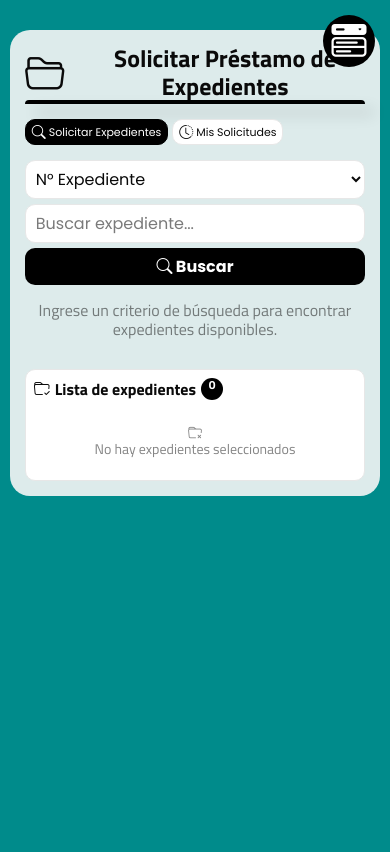
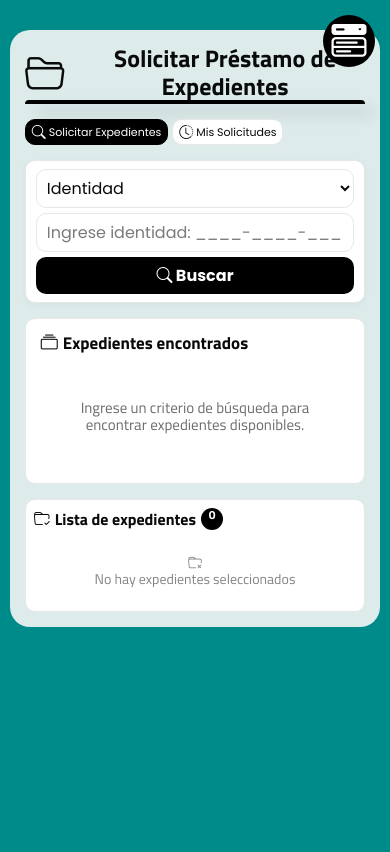
Before and after one commit to Sid2800/SIWIH, a Django app: template s_exp/templates/s_exp/buscador_expedientes.html in a window 390 px wide. Shown: the top 852 px of the page. Run offline with Django 5.2, Linux system fonts and the light colour scheme; the template is opened without the code that fills it: most values are stand-ins (such as "Sample title", 1, 10 or a date in 2020); grey boxes marked "Sample" are stand-in pictures; parts of the project's set-up code (start-up, migrations or seed data) failed here and were passed over; some libraries are stand-ins or nearby versions; some web fonts are replaced.

Commit message:
feat(s_exp): mejoras buscador - identidad por defecto, mascara, layout 3-col, modal helpers
Seccion 1 de mejoras solicitadas:
- Filtro por defecto: Identidad (antes era N° Expediente)
- Mascara InputMask con regex del modulo Editar Pacientes (____-____-_____)
- Fix Enter: limpia placeholders/espacios antes de buscar
- Validacion: minimo 6 digitos para identidad
- Layout vertical: busqueda arriba, lista de resultados abajo
- Grid 3 columnas en pantallas grandes; 2 en tablet; 1 en movil
- Display 'Identidad - Nombre' en cada tarjeta de resultado
- Modal de confirmacion reutiliza confirmarAccion() de helpers.js
- Carrito muestra identidad como dato principal

Archivos: buscador_expedientes.html, buscador_carrito.js, s_exp.css

```diff
--- a/core/static/core/css/s_exp.css
+++ b/core/static/core/css/s_exp.css
@@ -1680,3 +1680,184 @@ body.darkmode .sexp-reporte-card,
 body.darkmode .sexp-kpi-card {
     background-color: #3f4247;
 }
+
+/* ============================================================
+   BUSCADOR — Layout vertical con grid responsivo de 3 columnas
+   ============================================================ */
+.sexp-buscador-vertical {
+    display: flex;
+    flex-direction: column;
+    gap: 1.5rem;
+}
+
+/* Caja de búsqueda en la parte superior */
+.sexp-search-box--top {
+    background-color: var(--blanco);
+    padding: 1rem 1.5rem;
+    border-radius: 1rem;
+    border: 1px solid var(--colorLinea);
+    box-shadow: 0 2px 6px rgba(0,0,0,0.04);
+    margin-bottom: 0;
+}
+
+.sexp-buscador-resultados-wrap {
+    background-color: var(--blanco);
+    padding: 1.5rem;
+    border-radius: 1rem;
+    border: 1px solid var(--colorLinea);
+    color: var(--colorTablacelda);
+}
+
+.sexp-buscador-resultados-titulo {
+    margin: 0 0 1rem 0;
+    font-size: 1.7rem;
+    font-weight: 700;
+    color: var(--colorTablacelda);
+    display: flex;
+    align-items: center;
+    gap: 0.5rem;
+}
+
+/* Grid responsivo: 3 columnas en pantallas grandes */
+.sexp-resultados-grid {
+    display: grid;
+    grid-template-columns: repeat(3, 1fr);
+    gap: 1rem;
+}
+
+.sexp-grid-empty {
+    grid-column: 1 / -1;
+    text-align: center;
+    padding: 2rem;
+    opacity: 0.6;
+    font-size: 1.5rem;
+}
+
+/* Tarjeta de resultado en grid */
+.sexp-resultado--card {
+    flex-direction: column;
+    align-items: stretch;
+    gap: 0.6rem;
+    padding: 1.2rem 1.4rem;
+    margin-bottom: 0;
+    min-height: 130px;
+}
+
+.sexp-resultado-id-nombre {
+    margin: 0 0 0.3rem 0;
+    font-size: 1.5rem;
+    font-weight: 700;
+    line-height: 1.3;
+    word-break: break-word;
+}
+
+.sexp-resultado-id-nombre .sexp-id {
+    color: var(--colorBoton);
+    font-weight: 700;
+}
+
+.sexp-resultado-id-nombre .sexp-sep {
+    margin: 0 0.3rem;
+    opacity: 0.5;
+}
+
+.sexp-resultado-id-nombre .sexp-nombre {
+    font-weight: 600;
+}
+
+.sexp-resultado-exp,
+.sexp-resultado-ubic {
+    margin: 0 !important;
+    font-size: 1.3rem;
+    opacity: 0.8;
+    display: flex;
+    align-items: center;
+    gap: 0.4rem;
+}
+
+.sexp-resultado-acciones {
+    display: flex;
+    justify-content: space-between;
+    align-items: center;
+    gap: 0.5rem;
+    margin-top: 0.5rem;
+    padding-top: 0.6rem;
+    border-top: 1px dashed var(--colorLinea);
+}
+
+/* Carrito en parte inferior */
+.sexp-carrito--bottom {
+    width: 100%;
+    box-sizing: border-box;
+}
+
+.sexp-carrito-form-grid {
+    display: grid;
+    grid-template-columns: 1fr 2fr;
+    gap: 1rem;
+    margin-bottom: 0.5rem;
+}
+
+.sexp-info-unidad {
+    font-size: 1.4rem;
+    opacity: 0.7;
+    margin: 0.2rem 0 0.5rem 0;
+}
+
+/* Modal de confirmación */
+.sexp-modal-confirm {
+    text-align: left;
+    font-size: 1.4rem;
+}
+
+.sexp-modal-lista {
+    margin: 0.6rem 0;
+    padding-left: 1.6rem;
+    max-height: 180px;
+    overflow-y: auto;
+    font-size: 1.3rem;
+}
+
+.sexp-modal-lista li {
+    margin-bottom: 0.3rem;
+}
+
+/* ============================================================
+   BUSCADOR — Responsive
+   ============================================================ */
+
+/* Tablet: 2 columnas */
+@media (max-width: 1024px) {
+    .sexp-resultados-grid {
+        grid-template-columns: repeat(2, 1fr);
+    }
+    .sexp-carrito-form-grid {
+        grid-template-columns: 1fr;
+    }
+}
+
+/* Móvil: 1 columna */
+@media (max-width: 640px) {
+    .sexp-resultados-grid {
+        grid-template-columns: 1fr;
+        gap: 0.8rem;
+    }
+    .sexp-search-box--top {
+        flex-direction: column;
+        padding: 0.8rem 1rem;
+    }
+    .sexp-search-box--top .sexp-search-select,
+    .sexp-search-box--top .sexp-search-input,
+    .sexp-search-box--top .sexp-search-btn {
+        width: 100%;
+    }
+    .sexp-resultado-id-nombre {
+        font-size: 1.4rem;
+    }
+}
+
+/* Dark mode para el nuevo layout */
+body.darkmode .sexp-search-box--top,
+body.darkmode .sexp-buscador-resultados-wrap {
+    background-color: #3f4247;
+}
--- a/core/static/core/scripts/s_exp/buscador_carrito.js
+++ b/core/static/core/scripts/s_exp/buscador_carrito.js
@@ -1,22 +1,78 @@
 /**
  * Módulo s_exp — Buscador de Expedientes y Selección de Solicitud
- * Busca sobre la base SIWI (Paciente + Expediente) y muestra disponibilidad.
+ * - Filtro Identidad por defecto con máscara ____-____-_____
+ * - Layout responsivo de 3 columnas en pantallas grandes
+ * - Display "Identidad - Nombre"
+ * - Modal de confirmación reutilizando confirmarAccion() de helpers.js
  */
 
 let carrito = [];
+let mascaraIdentidadInstance = null;
 
 $(document).ready(function () {
     $('#btn-buscar').on('click', buscarExpedientes);
-    $('#busqueda-input').on('keypress', function (e) {
-        if (e.which === 13) buscarExpedientes();
+
+    // Buscar al presionar Enter (sin generar espacios extra)
+    $('#busqueda-input').on('keydown', function (e) {
+        if (e.key === 'Enter' || e.which === 13) {
+            e.preventDefault();
+            e.stopPropagation();
+            // Limpiar espacios y placeholders de máscara
+            const valorActual = $(this).val().replace(/_/g, '').trim();
+            $(this).val(valorActual);
+            buscarExpedientes();
+        }
     });
+
+    // Cambiar máscara según tipo de búsqueda
+    $('#tipo-busqueda').on('change', actualizarMascaraInput);
+
     $('#btn-enviar-solicitud').on('click', enviarSolicitud);
     $('#solicitud-motivo').on('change', validarFormulario);
+
+    // Aplicar máscara inicial (Identidad por defecto)
+    actualizarMascaraInput();
 
     // Cargar motivos y unidad del usuario
     cargarMotivos();
     cargarInfoUsuario();
 });
+
+
+/**
+ * Aplica la máscara correcta al input según el tipo de búsqueda seleccionado.
+ * Identidad usa el formato estándar de SIWI (regexIdentidad de helpers.js).
+ */
+function actualizarMascaraInput() {
+    const tipo = $('#tipo-busqueda').val();
+    const $input = $('#busqueda-input');
+
+    // Remover máscara anterior si existe
+    if (mascaraIdentidadInstance) {
+        try { mascaraIdentidadInstance.remove(); } catch (e) {}
+        mascaraIdentidadInstance = null;
+    }
+    $input.val('');
+
+    if (tipo === 'identidad') {
+        // Misma máscara que el módulo Editar Pacientes
+        mascaraIdentidadInstance = Inputmask({
+            regex: typeof regexIdentidad !== 'undefined'
+                ? regexIdentidad
+                : "^([0-3][0-9])([0-9][0-9])-(1|2)[0-9]{3}-[0-9]{5}$",
+            placeholder: typeof formatoIdentidad !== 'undefined'
+                ? formatoIdentidad
+                : "____-____-_____",
+            showMaskOnHover: false,
+        });
+        mascaraIdentidadInstance.mask($input[0]);
+        $input.attr('placeholder', 'Ingrese identidad: ____-____-_____');
+    } else if (tipo === 'nombre') {
+        $input.attr('placeholder', 'Ingrese nombre o apellido del paciente...');
+    } else {
+        $input.attr('placeholder', 'Ingrese N° de expediente...');
+    }
+}
 
 
 function cargarMotivos() {
@@ -51,13 +107,29 @@ function cargarInfoUsuario() {
 
 
 function buscarExpedientes() {
-    const query = $('#busqueda-input').val().trim();
+    let query = $('#busqueda-input').val();
     const tipo = $('#tipo-busqueda').val();
+
+    // Limpiar placeholders de máscara y espacios extra
+    query = query.replace(/_/g, '').trim();
 
     if (!query) {
         toastr.warning('Ingrese un criterio de búsqueda');
         return;
     }
+
+    // Para identidad, validar formato mínimo (con o sin guiones)
+    if (tipo === 'identidad') {
+        const sinGuiones = query.replace(/-/g, '');
+        if (sinGuiones.length < 6) {
+            toastr.warning('Ingrese al menos 6 dígitos de la identidad');
+            return;
+        }
+    }
+
+    $('#resultados-busqueda').html(
+        '<p class="sexp-grid-empty"><i class="bi bi-hourglass-split"></i> Buscando expedientes...</p>'
+    );
 
     $.ajax({
         url: window.urls.s_exp_buscar_expedientes_api,
@@ -68,6 +140,9 @@ function buscarExpedientes() {
         },
         error: function () {
             toastr.error('Error al buscar expedientes');
+            $('#resultados-busqueda').html(
+                '<p class="sexp-grid-empty">Error al buscar. Intente nuevamente.</p>'
+            );
         }
     });
 }
@@ -77,7 +152,7 @@ function renderResultados(data) {
     const container = $('#resultados-busqueda');
 
     if (!data.length) {
-        container.html('<p style="opacity:0.5; text-align:center;">No se encontraron resultados.</p>');
+        container.html('<p class="sexp-grid-empty">No se encontraron resultados.</p>');
         return;
     }
 
@@ -102,17 +177,27 @@ function renderResultados(data) {
             botonHtml = '<button class="sexp-add-btn" disabled>No disponible</button>';
         }
 
+        // Display: "Identidad - Nombre" como título principal
+        const identidad = item.paciente_dni || 'Sin identidad';
+        const nombre = item.paciente_nombre || 'Sin paciente asignado';
+
         html += `
-        <div class="sexp-resultado">
+        <div class="sexp-resultado sexp-resultado--card">
             <div class="sexp-resultado__info">
-                <h4><i class="bi bi-folder2"></i> Expediente #${item.numero_expediente}</h4>
-                <p><strong>${item.paciente_nombre || 'Sin paciente asignado'}</strong></p>
-                <p style="font-size:1.2rem;">${item.paciente_dni ? 'ID: ' + item.paciente_dni : ''}</p>
-                <p style="font-size:1.2rem; color:var(--primario-oscuro); font-weight:600;">
-                    <i class="bi bi-geo-alt"></i> Ubicación: ${item.ubicacion_fisica || 'Archivo Central'}
+                <h4 class="sexp-resultado-id-nombre">
+                    <i class="bi bi-person-badge"></i>
+                    <span class="sexp-id">${identidad}</span>
+                    <span class="sexp-sep">—</span>
+                    <span class="sexp-nombre">${nombre}</span>
+                </h4>
+                <p class="sexp-resultado-exp">
+                    <i class="bi bi-folder2"></i> Expediente #${item.numero_expediente}
+                </p>
+                <p class="sexp-resultado-ubic">
+                    <i class="bi bi-geo-alt"></i> ${item.ubicacion_fisica || 'Archivo Central'}
                 </p>
             </div>
-            <div style="display:flex; align-items:center; gap:0.5rem;">
+            <div class="sexp-resultado-acciones">
                 <span class="sexp-badge ${badgeClass}">${badgeText}</span>
                 ${botonHtml}
             </div>
@@ -131,15 +216,19 @@ function agregarAlCarrito(item) {
 
     carrito.push(item);
     renderCarrito();
-    buscarExpedientes(); // Refrescar para actualizar badges
-    toastr.success(`Expediente #${item.numero_expediente} agregado a la lista`);
+    // Refrescar para actualizar badges sin perder la búsqueda
+    const queryActual = $('#busqueda-input').val().replace(/_/g, '').trim();
+    if (queryActual) buscarExpedientes();
+
+    toastr.success(`Expediente agregado: ${item.paciente_dni || ''} - ${item.paciente_nombre || ''}`);
 }
 
 
 function removerDelCarrito(expediente_id) {
     carrito = carrito.filter(c => c.expediente_id !== expediente_id);
     renderCarrito();
-    buscarExpedientes();
+    const queryActual = $('#busqueda-input').val().replace(/_/g, '').trim();
+    if (queryActual) buscarExpedientes();
 }
 
 
@@ -158,11 +247,14 @@ function renderCarrito() {
 
     let html = '';
     carrito.forEach(function (item) {
+        const identidad = item.paciente_dni || 'Sin ID';
+        const nombre = item.paciente_nombre || 'N/A';
         html += `
         <div class="sexp-carrito-item">
             <div>
-                <strong>#${item.numero_expediente}</strong>
-                <span style="opacity:0.6; font-size:1.3rem;"> — ${item.paciente_nombre || 'N/A'}</span>
+                <strong>${identidad}</strong>
+                <span class="sexp-carrito-item-nombre"> — ${nombre}</span>
+                <span class="sexp-carrito-item-exp"> (#${item.numero_expediente})</span>
             </div>
             <button class="sexp-remove-btn" onclick="removerDelCarrito(${item.expediente_id})" title="Quitar">
                 <i class="bi bi-x-circle"></i>
@@ -182,7 +274,10 @@ function validarFormulario() {
 }
 
 
-function enviarSolicitud() {
+/**
+ * Envía la solicitud usando el modal estándar `confirmarAccion()` de helpers.js.
+ */
+async function enviarSolicitud() {
     const motivoId = $('#solicitud-motivo').val();
     const motivoText = $('#solicitud-motivo option:selected').text();
     const obs = $('#solicitud-observaciones').val();
@@ -196,19 +291,31 @@ function enviarSolicitud() {
         return;
     }
 
-    Swal.fire({
-        title: 'Confirmar Solicitud',
-        html: `<div><p>Está a punto de solicitar <strong>${carrito.length}</strong> expediente(s).</p>
+    // Listado breve para el modal
+    const lista = carrito
+        .slice(0, 5)
+        .map(c => `<li><strong>${c.paciente_dni || 'S/ID'}</strong> — ${c.paciente_nombre || 'N/A'}</li>`)
+        .join('');
+    const resto = carrito.length > 5 ? `<li><em>...y ${carrito.length - 5} más</em></li>` : '';
+
+    const mensaje = `
+        <div class="sexp-modal-confirm">
+            <p>Está a punto de solicitar <strong>${carrito.length}</strong> expediente(s).</p>
             <p><strong>Motivo:</strong> ${motivoText}</p>
-               <p>¿Desea continuar?</p></div>`,
-        icon: 'question',
-        showCancelButton: true,
-        confirmButtonColor: '#6366f1',
-        cancelButtonColor: '#64748b',
-        confirmButtonText: 'Enviar solicitud',
-        cancelButtonText: 'Cancelar'
-    }).then((result) => {
-        if (result.isConfirmed) {
+            <ul class="sexp-modal-lista">${lista}${resto}</ul>
+            <p>¿Desea continuar?</p>
+        </div>`;
+
+    // Reutilizar el modal estándar de helpers.js
+    const confirmado = await confirmarAccion(
+        'Confirmar Solicitud',
+        mensaje,
+        'Enviar solicitud',
+        'Cancelar'
+    );
+
+    if (!confirmado) return;
+
     $.ajax({
         url: window.urls.s_exp_crear_solicitud_api,
         method: 'POST',
@@ -220,18 +327,15 @@ function enviarSolicitud() {
             observaciones: obs || ''
         }),
         success: function (resp) {
-                    Swal.fire({
-                        title: '¡Solicitud Enviada!',
-                        text: resp.mensaje,
-                        icon: 'success',
-                        confirmButtonColor: '#6366f1',
-                    }).then(() => {
+            toastr.success(resp.mensaje || 'Solicitud enviada correctamente');
             carrito = [];
             renderCarrito();
             $('#solicitud-motivo').val('');
             $('#solicitud-observaciones').val('');
-                        $('#resultados-busqueda').html('<p style="opacity:0.5; text-align:center;">Ingrese un criterio de búsqueda para encontrar expedientes.</p>');
-                    });
+            $('#busqueda-input').val('');
+            $('#resultados-busqueda').html(
+                '<p class="sexp-grid-empty">Ingrese un criterio de búsqueda para encontrar expedientes.</p>'
+            );
         },
         error: function (xhr) {
             const msg = xhr.responseJSON?.error || 'Error al crear la solicitud';
@@ -239,5 +343,3 @@ function enviarSolicitud() {
         }
     });
 }
-    });
-}
--- a/s_exp/templates/s_exp/buscador_expedientes.html
+++ b/s_exp/templates/s_exp/buscador_expedientes.html
@@ -19,7 +19,6 @@
     </div>
 
     <!-- Navegación sub-módulos -->
-
     <div class="sexp-nav-modulos">
         <a href="{% url 's_exp_buscador' %}" class="sexp-nav-link sexp-nav-link--active">
             <i class="bi bi-search"></i> Solicitar Expedientes
@@ -43,56 +42,71 @@
         {% endif %}
     </div>
 
-    <div class="sexp-buscador-layout">
-        <!-- Panel izquierdo: Búsqueda -->
-        <div>
-            <div class="sexp-search-box">
+    <!-- Layout vertical: búsqueda arriba, resultados en grid abajo -->
+    <div class="sexp-buscador-vertical">
+
+        <!-- Sección 1: Caja de búsqueda -->
+        <div class="sexp-search-box sexp-search-box--top">
             <select id="tipo-busqueda" class="sexp-search-select">
+                <option value="identidad" selected>Identidad</option>
+                <option value="nombre">Nombre</option>
                 <option value="expediente">N° Expediente</option>
-                    <option value="identidad">Identidad</option>
-                    <option value="nombre">Nombre</option>
             </select>
-                <input type="text" id="busqueda-input" class="sexp-search-input" placeholder="Buscar expediente...">
+            <input type="text" id="busqueda-input" class="sexp-search-input"
+                   placeholder="Ingrese identidad: ____-____-_____" autocomplete="off">
             <button id="btn-buscar" class="sexp-search-btn">
                 <i class="bi bi-search"></i> Buscar
             </button>
         </div>
 
-            <div id="resultados-busqueda">
-                <p class="sexp-opacity-5 sexp-text-center">Ingrese un criterio de búsqueda para encontrar expedientes
-                    disponibles.</p>
+        <!-- Sección 2: Resultados en grid responsivo de 3 columnas -->
+        <div class="sexp-buscador-resultados-wrap">
+            <h3 class="sexp-buscador-resultados-titulo">
+                <i class="bi bi-collection"></i> Expedientes encontrados
+            </h3>
+            <div id="resultados-busqueda" class="sexp-resultados-grid">
+                <p class="sexp-opacity-5 sexp-text-center sexp-grid-empty">
+                    Ingrese un criterio de búsqueda para encontrar expedientes disponibles.
+                </p>
             </div>
         </div>
 
-        <!-- Panel derecho: Carrito -->
-        <div>
-            <div class="sexp-carrito">
-                <h3><i class="bi bi-folder-check"></i> Lista de expedientes <span class="sexp-carrito-count"
-                        id="carrito-count">0</span>
+        <!-- Sección 3: Carrito de selección -->
+        <div class="sexp-carrito sexp-carrito--bottom">
+            <h3>
+                <i class="bi bi-folder-check"></i> Lista de expedientes
+                <span class="sexp-carrito-count" id="carrito-count">0</span>
             </h3>
             <div id="carrito-items">
-                    <div class="sexp-carrito-empty"><i class="bi bi-folder-x" style="font-size:1.4rem;"></i><br>No hay
-                        expedientes seleccionados</div>
+                <div class="sexp-carrito-empty">
+                    <i class="bi bi-folder-x" style="font-size:1.4rem;"></i><br>
+                    No hay expedientes seleccionados
+                </div>
             </div>
 
             <div class="sexp-carrito-form" id="carrito-form" style="display:none;">
+                <div class="sexp-carrito-form-grid">
+                    <div>
                         <label>Motivo *</label>
                         <select id="solicitud-motivo">
                             <option value="">-- Cargando motivos --</option>
                         </select>
-
-                    <p id="info-unidad" style="font-size:1.4rem; opacity:0.7; margin:0 0 0.5rem;"></p>
-
+                    </div>
+                    <div>
                         <label>Observaciones</label>
                         <textarea id="solicitud-observaciones" rows="2"
                             placeholder="Detalles adicionales o área diferente a su unidad..."></textarea>
+                    </div>
+                </div>
+
+                <p id="info-unidad" class="sexp-info-unidad"></p>
 
                 <button class="sexp-submit-btn" id="btn-enviar-solicitud" disabled>
                     <i class="bi bi-send"></i> Enviar Solicitud
                 </button>
             </div>
         </div>
-        </div>
+
     </div>
 </div>
 {% endblock content %}
```
Lines whose indentation alone changed are shown as unchanged.
